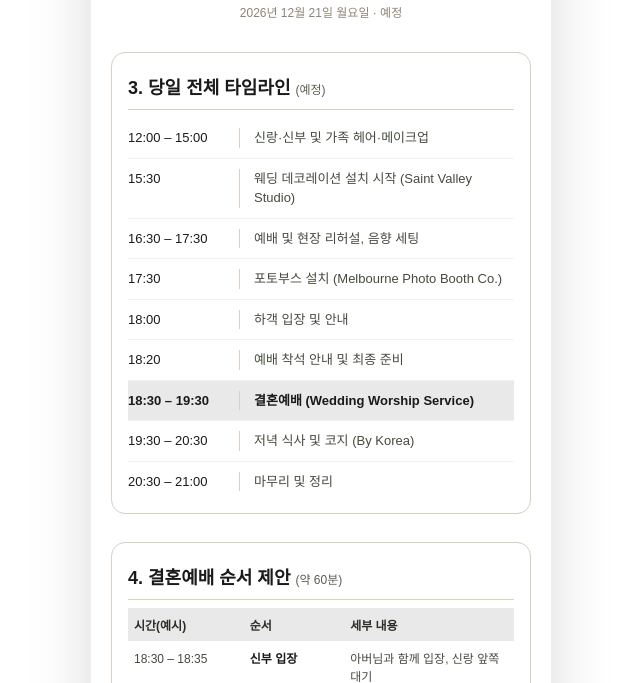
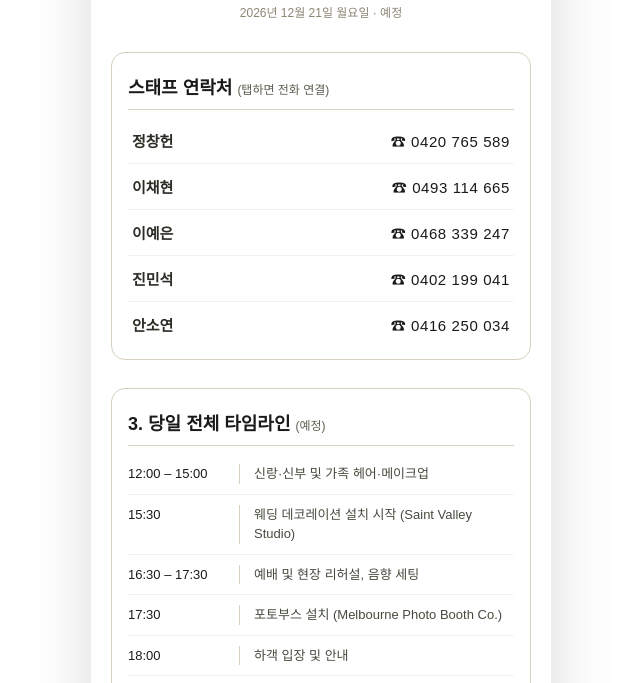
Before and after one commit to changheon1/mobile_wedding_invitation, a plain HTML site: page mobile_wedding_staff/index.html in a window 1280 px wide. Shown: the part 112-795 px from the top of the page, without its empty margins (319-959 px from the left). Drawn offline with Linux system fonts and the light colour scheme; a web font is replaced by a local one.

Commit message:
Quick dial

```diff
--- a/mobile_wedding_staff/index.html
+++ b/mobile_wedding_staff/index.html
@@ -72,6 +72,23 @@
     color:#5a5f4f;
   }
 
+  /* 긴급 연락처 */
+  .contacts{ list-style:none; }
+  .contacts li{ border-bottom:1px solid var(--paper-soft); }
+  .contacts li:last-child{ border-bottom:none; }
+  .contacts a{
+    display:flex;
+    justify-content:space-between;
+    align-items:center;
+    padding:12px 4px;
+    font-size:15px;
+    color:var(--ink);
+    text-decoration:none;
+  }
+  .contacts .name{ font-weight:600; }
+  .contacts .num{ color:var(--forest); letter-spacing:.04em; }
+  .contacts .num::before{ content:"\260E\00a0"; }
+
   /* 당일 타임라인 */
   .timeline{ list-style:none; }
   .timeline li{
@@ -125,6 +142,17 @@
   <p class="page-sub">2026년 12월 21일 월요일 · 예정</p>
 
   <section class="panel">
+    <h2>스태프 연락처 <small>(탭하면 전화 연결)</small></h2>
+    <ul class="contacts">
+      <li><a href="tel:0420765589"><span class="name">정창헌</span><span class="num">0420 765 589</span></a></li>
+      <li><a href="tel:0493114665"><span class="name">이채현</span><span class="num">0493 114 665</span></a></li>
+      <li><a href="tel:0468339247"><span class="name">이예은</span><span class="num">0468 339 247</span></a></li>
+      <li><a href="tel:0402199041"><span class="name">진민석</span><span class="num">0402 199 041</span></a></li>
+      <li><a href="tel:0416250034"><span class="name">안소연</span><span class="num">0416 250 034</span></a></li>
+    </ul>
+  </section>
+
+  <section class="panel">
     <h2>3. 당일 전체 타임라인 <small>(예정)</small></h2>
     <ul class="timeline">
       <li><span class="time">12:00 – 15:00</span><span class="desc">신랑·신부 및 가족 헤어·메이크업</span></li>
```
